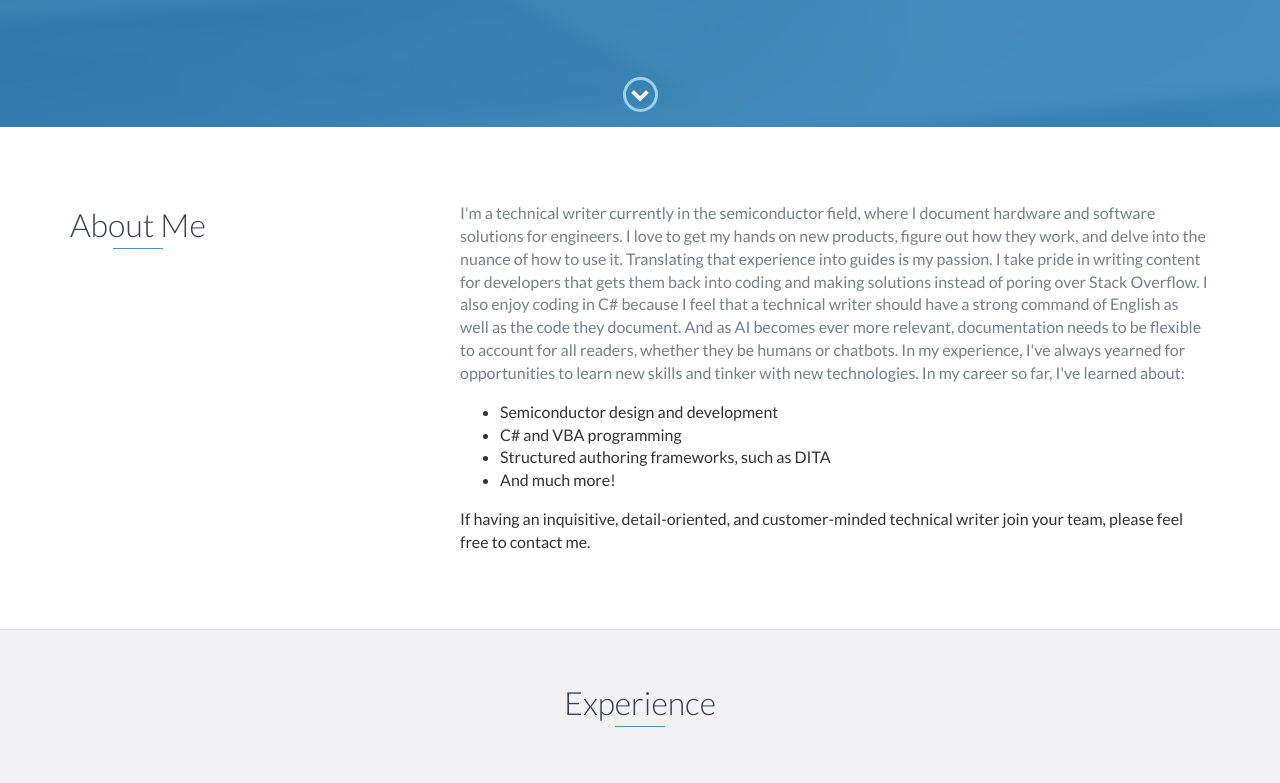
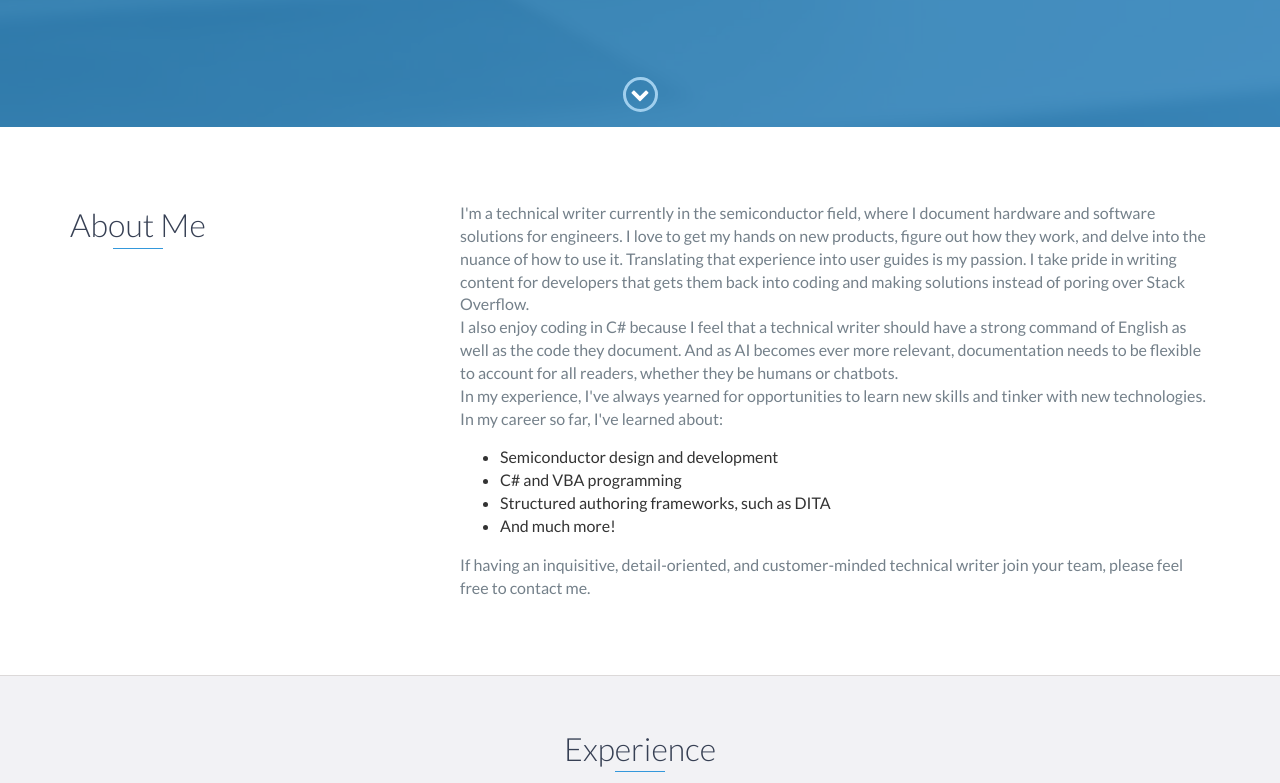
Before and after one commit to alanperez17/alanperez17.github.io, a website: page index.html in a window 1280 px wide. Shown: the part 673-1456 px from the top of the page. Drawn offline with nearby package versions, Linux system fonts and the light colour scheme.

Commit message:
Updated html formatting.

```diff
--- a/index.html
+++ b/index.html
@@ -72,19 +72,21 @@
                     <h2 class="heading">About Me</h2>
                 </div>
                 <div class="col-md-8">
+                    <p>I'm a technical writer currently in the semiconductor field, where I document hardware and software solutions for engineers. I love to get my hands on new products, figure out how they work, and
+                        delve into the nuance of how to use it. Translating that experience into user guides is my passion. I take pride in writing content for developers that gets them back into coding and making solutions instead of poring over Stack Overflow.
+                    <p>I also enjoy coding in C# because I feel that a technical writer should have a strong command of English as well as the code they document. And as AI becomes ever more relevant, documentation needs to be flexible to account for all readers, whether they be humans or chatbots.</p>
+
                     <p>
-                        I'm a technical writer currently in the semiconductor field, where I document hardware and software solutions for engineers. I love to get my hands on new products, figure out how they work, and
-                        delve into the nuance of how to use it. Translating that experience into guides is my passion. I take pride in writing content for developers that gets them back into coding and making solutions instead of poring over Stack Overflow.
-                        I also enjoy coding in C# because I feel that a technical writer should have a strong command of English as well as the code they document. And as AI becomes ever more relevant, documentation needs to be flexible to account for all readers, whether they be humans or chatbots.
-
-                        In my experience, I've always yearned for opportunities to learn new skills and tinker with new technologies. In my career so far, I've learned about:
+In my experience, I've always yearned for opportunities to learn new skills and tinker with new technologies. In my career so far, I've learned about:
                         <ul>
                             <li>Semiconductor design and development</li>
                             <li>C# and VBA programming</li>
                             <li>Structured authoring frameworks, such as DITA</li>
-                            <li>And much more!</li></ul>
+                            <li>And much more!</li>
+                        </ul>
+                    </p>
 
-                        If having an inquisitive, detail-oriented, and customer-minded technical writer join your team, please feel free to contact me.
+                    <p>If having an inquisitive, detail-oriented, and customer-minded technical writer join your team, please feel free to contact me.</p>
                 </div>
             </div>
         </div>
@@ -99,7 +101,7 @@
                 <h4>Technical Writer</h4>
                 <p>
                     At Teradyne, I wrote documentation for various hardware and software products that explained how to perform complex electrical engineering functions.
-                    I wrote release notes, programming guides, design guidelines, syntax references, and more to ensure customers across the globe could operate the system.
+                    I wrote release notes, programming guides, design guidelines, syntax references, and more to ensure customers across the globe could operate the system. <br>
 
                     I documented solutions in unstructured FrameMaker as well as DITA and worked with engineers constantly to support continuous content updates and tight release schedules.
                     I also peer-reviewed content from other writers and worked with offline and online publishing pipelines.
```
